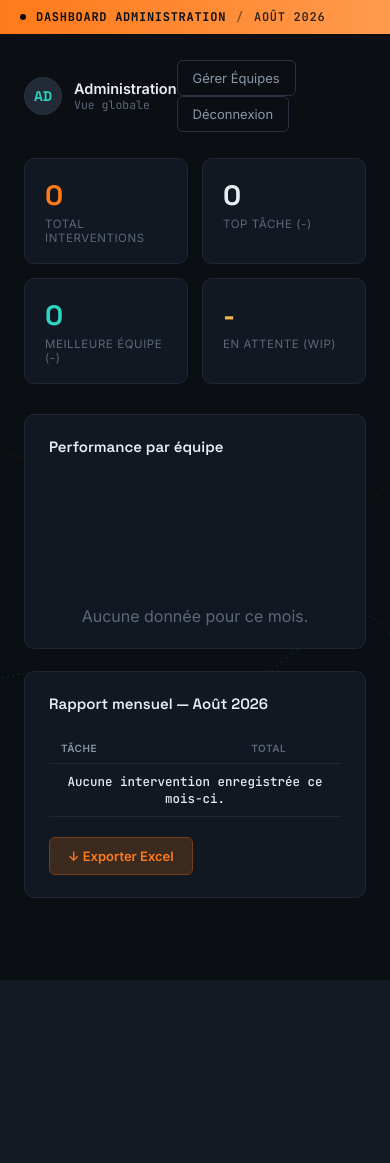
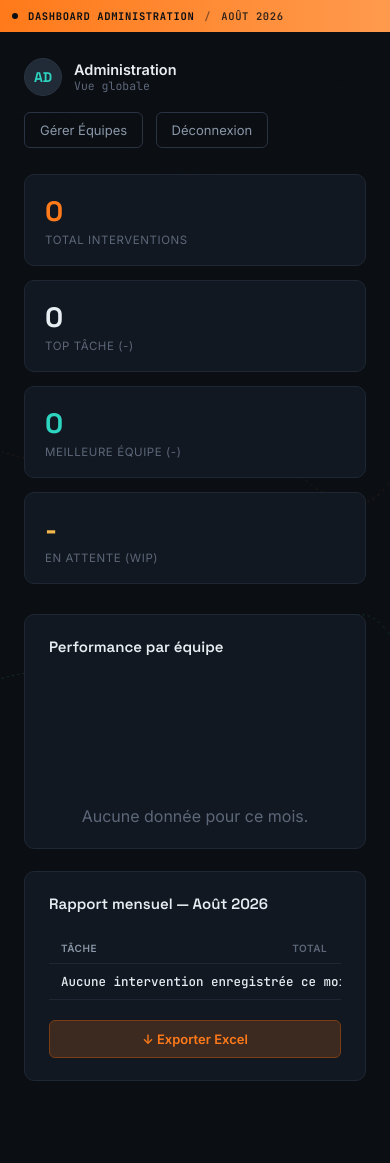
Before and after one commit to laurentmd5/sse-report, a Flask app: page /dashboard in a window 390 px wide. Before the commit the page ends 980 px from the top, so only its background shows below. Run offline with Flask 3, Linux system fonts and the light colour scheme; the visitor is signed in with stand-in values (Sample User, id 1); data comes from the database, SQL or seed files in the repository; data that the repository does not hold is empty.

Commit message:
Enhance mobile responsiveness for dashboards and validation screens

```diff
--- a/app/static/css/style.css
+++ b/app/static/css/style.css
@@ -377,9 +377,23 @@ table.data td.client{color:var(--text-primary); font-weight:500;}
 .modal-title { font-family: 'Space Grotesk', sans-serif; font-size: 18px; font-weight: 600; margin-bottom: 20px; }
 .modal-actions { display: flex; gap: 10px; margin-top: 24px; justify-content: flex-end; }
 
-@media (max-width:720px){
-  .admin-grid{grid-template-columns:repeat(2,1fr);}
-  .stats-row{grid-template-columns:1fr;}
-  table.data{display:block; overflow-x:auto;}
-  .bars{gap:12px;}
+@media (max-width: 768px) {
+  .admin-grid { grid-template-columns: repeat(2, 1fr); }
+  .stats-row { grid-template-columns: 1fr; }
+  table.data { display: block; overflow-x: auto; white-space: nowrap; }
+  .recap-table { display: block; overflow-x: auto; white-space: nowrap; }
+  .bars { gap: 12px; }
+  .topbar { flex-direction: column; align-items: flex-start; gap: 16px; }
+  .panel-actions { flex-direction: column; }
+  .btn-export { width: 100%; text-align: center; }
 }
+
+@media (max-width: 480px) {
+  .admin-grid { grid-template-columns: 1fr; }
+  .val-row { flex-direction: column; align-items: flex-start; gap: 8px; }
+  .val-row .field-name { width: 100%; }
+  .val-row .field-val { width: 100%; }
+  .source-tag { margin-left: 0; align-self: flex-start; }
+  .bcbar { padding: 9px 12px; font-size: 10.5px; flex-wrap: wrap; }
+  #screen-login { padding: 40px 15px; }
+}
```
